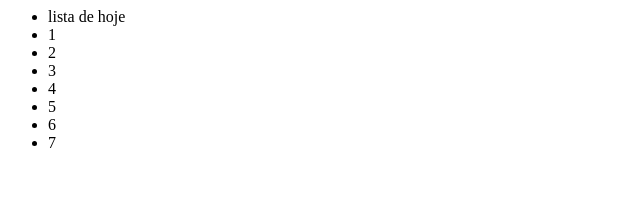
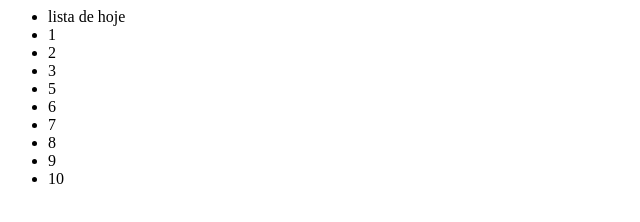
Before and after one commit to abrantesandreza/servidor-remoto, a plain HTML site: page index.html in a window 1280 px wide. Shown: the full height of the page, 0-640 px from the left. Drawn offline with Linux system fonts and the light colour scheme.

Commit message:
Retirando linha 4 e adicionando linhas ate 10

```diff
--- a/index.html
+++ b/index.html
@@ -11,10 +11,12 @@
         <li>1</li>
         <li>2</li>
         <li>3</li>
-        <li>4</li>
         <li>5</li>
         <li>6</li>
         <li>7</li>
+        <li>8</li>
+        <li>9</li>
+        <li>10</li>
     </ul>
 </body>
 </html>
```
